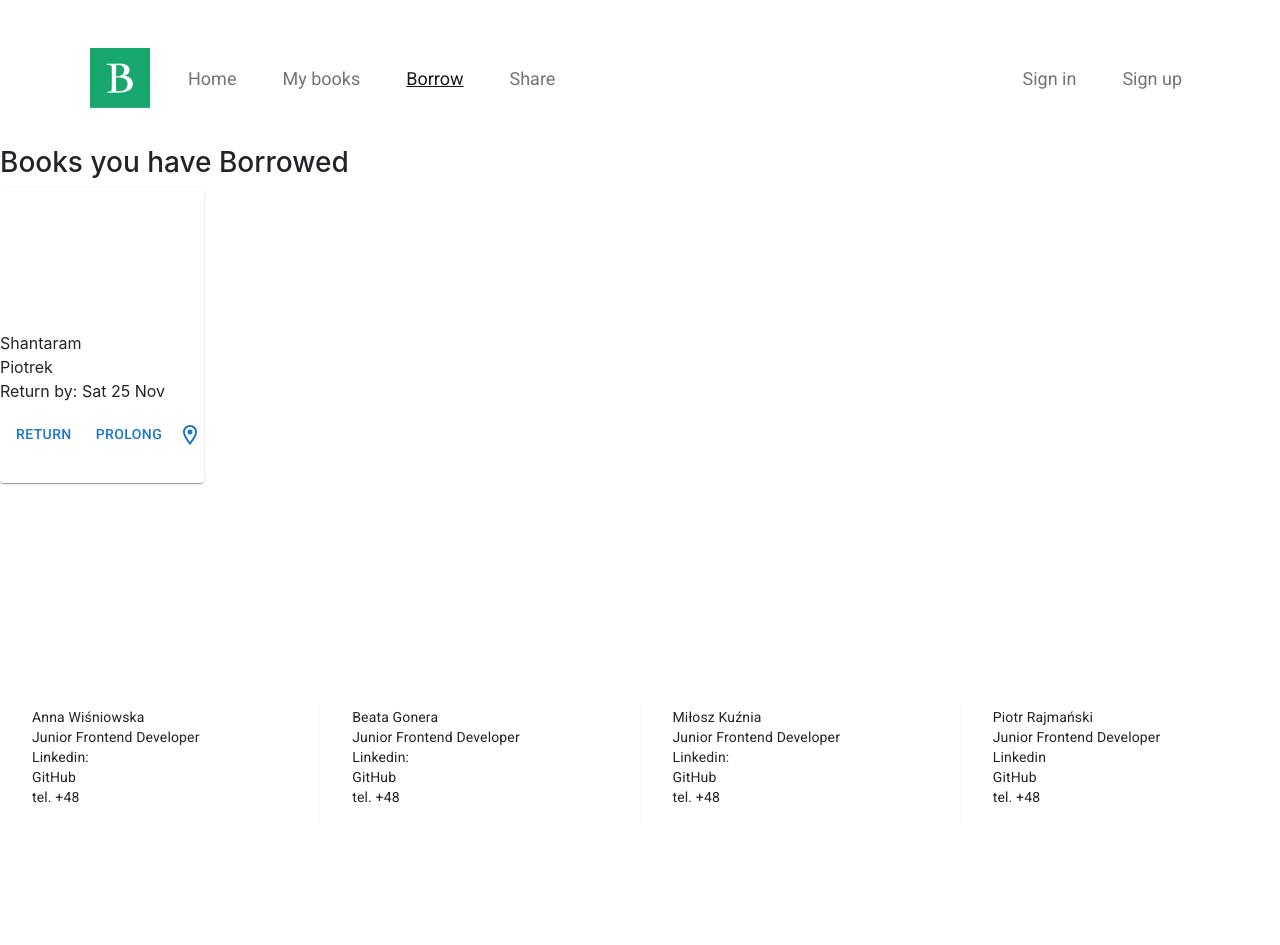
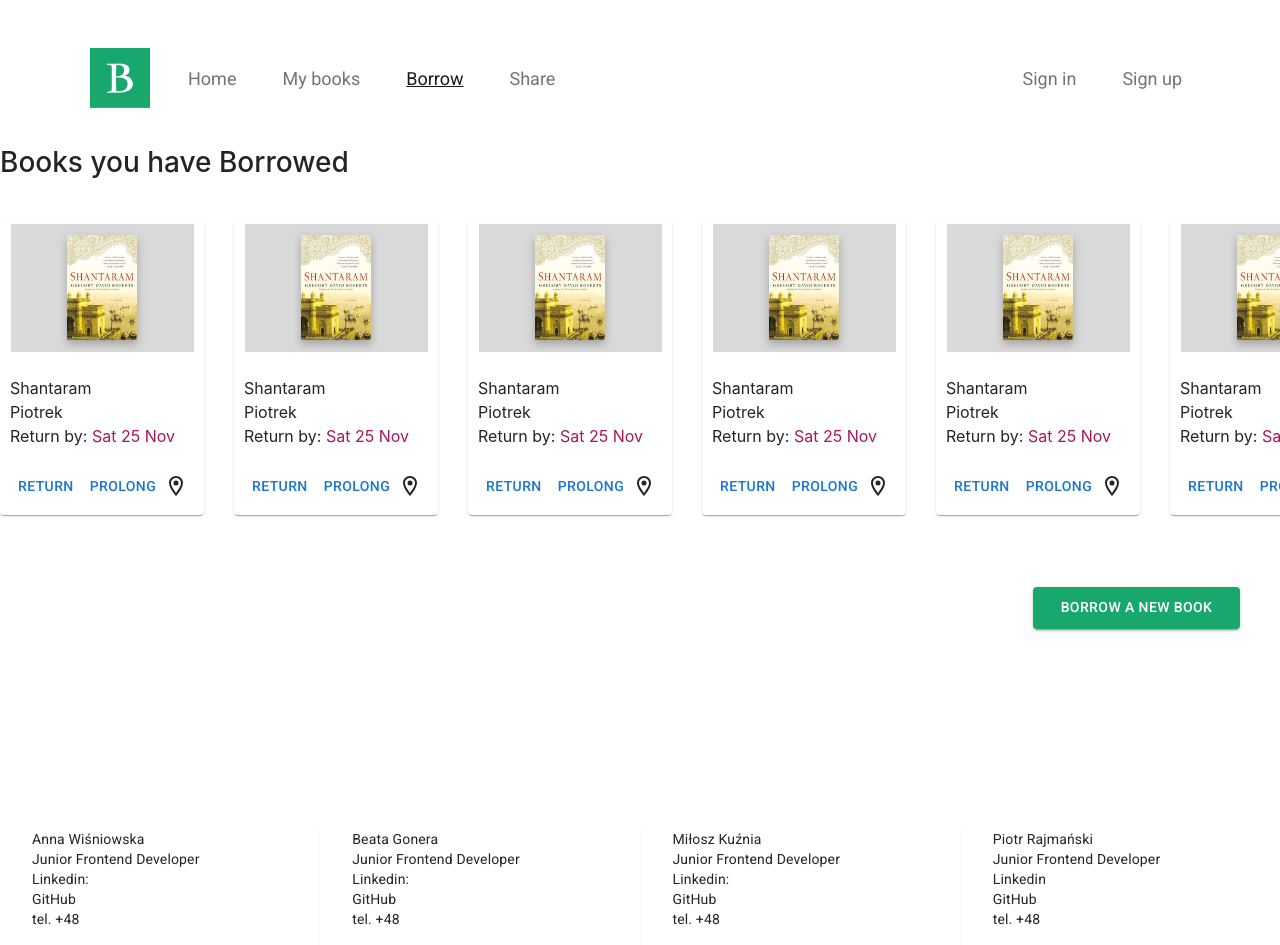
Before and after one commit to rajmanski/BookShare, a React (Create React App) app: page /borrow in a window 1280 px wide. Shown: the top 945 px of the page. Before the commit the page ends 823 px from the top, so only its background shows below. Built offline with nearby package versions, Linux system fonts and the light colour scheme.

Commit message:
Top section styling added

```diff
--- a/src/components/shared/Borrow/Borrow.style.css
+++ b/src/components/shared/Borrow/Borrow.style.css
@@ -8,6 +8,11 @@
 .borrowed-books-container {
     width: 1350px;
     height: 359px;
+    display: flex;
+    justify-content: flex-start;
+    align-items: center;
+    flex-direction: row;
+    gap: 30px;
     overflow-x: scroll;
 }
 
@@ -17,11 +22,11 @@
     align-items: flex-start;
     padding: 0px;
     isolation: isolate;
-    position: absolute;
     width: 204px;
     height: 295px;
     box-shadow: 0px 2px 1px -1px rgba(0, 0, 0, 0.2), 0px 1px 1px rgba(0, 0, 0, 0.14), 0px 1px 3px rgba(0, 0, 0, 0.12);
     border-radius: 4px;
+    gap:10px;
 }
 
 .top-section {
@@ -34,5 +39,40 @@
     isolation: isolate;
     width: 204px;
     height: 143px;
+}
 
+.background {
+    width: 183px;
+    height: 128px;
+    background: #D9D9D9;
+    display: flex;
+    justify-content: center;
+    align-items: center;
 }
+
+.img img {
+    width: 81.51px;
+    height: 105px;
+    filter: drop-shadow(0px 4px 4px rgba(0, 0, 0, 0.25));
+}
+
+.bottom-section {
+    display: flex;
+    gap: 20px;
+    flex-direction: column;
+    align-items: flex-start;
+    justify-content: space-around;
+    width: 204px;
+    padding: 10px;
+}
+
+.return-date span {
+    color: #A8185D;
+}
+
+.borrow-book-button {
+    margin: 40px;
+    display: flex;
+    justify-content: flex-end;
+    align-items: center;
+}
--- a/src/components/shared/Borrow/Borrow.tsx
+++ b/src/components/shared/Borrow/Borrow.tsx
@@ -14,15 +14,124 @@ export const Borrow = () => {
                     <div className="borrowed-books-container">
                         <div className="borrowed-book-card">
                             <div className="top-section">
-                                <div className="img"></div>
+                                <div className="background">
+                                    <div className="img">
+                                        <img src="shantaram.jpg" alt="" />
+                                    </div>
+                                </div>
                             </div>
                             <div className="bottom-section">
                                 <div className="book-data">
                                     <div className="title">Shantaram</div>
                                     <div className="owner">Piotrek</div>
-                                    <div className="return-date">Return by: Sat 25 Nov</div>
+                                    <div className="return-date">Return by: <span>Sat 25 Nov</span></div>
                                 </div>
-                                <div className="buttons">
+                                <div className="borrowed-book-card-buttons">
+                                    <Button sx={{color: '#1976D2'}}>Return</Button>
+                                    <Button sx={{color: '#1976D2'}}>Prolong</Button>
+                                    <LocationOnOutlinedIcon />
+                                </div>
+                            </div>
+                        </div>
+                        <div className="borrowed-book-card">
+                            <div className="top-section">
+                                <div className="background">
+                                    <div className="img">
+                                        <img src="shantaram.jpg" alt="" />
+                                    </div>
+                                </div>
+                            </div>
+                            <div className="bottom-section">
+                                <div className="book-data">
+                                    <div className="title">Shantaram</div>
+                                    <div className="owner">Piotrek</div>
+                                    <div className="return-date">Return by: <span>Sat 25 Nov</span></div>
+                                </div>
+                                <div className="borrowed-book-card-buttons">
+                                    <Button sx={{color: '#1976D2'}}>Return</Button>
+                                    <Button sx={{color: '#1976D2'}}>Prolong</Button>
+                                    <LocationOnOutlinedIcon />
+                                </div>
+                            </div>
+                        </div>
+                        <div className="borrowed-book-card">
+                            <div className="top-section">
+                                <div className="background">
+                                    <div className="img">
+                                        <img src="shantaram.jpg" alt="" />
+                                    </div>
+                                </div>
+                            </div>
+                            <div className="bottom-section">
+                                <div className="book-data">
+                                    <div className="title">Shantaram</div>
+                                    <div className="owner">Piotrek</div>
+                                    <div className="return-date">Return by: <span>Sat 25 Nov</span></div>
+                                </div>
+                                <div className="borrowed-book-card-buttons">
+                                    <Button sx={{color: '#1976D2'}}>Return</Button>
+                                    <Button sx={{color: '#1976D2'}}>Prolong</Button>
+                                    <LocationOnOutlinedIcon />
+                                </div>
+                            </div>
+                        </div>
+                        <div className="borrowed-book-card">
+                            <div className="top-section">
+                                <div className="background">
+                                    <div className="img">
+                                        <img src="shantaram.jpg" alt="" />
+                                    </div>
+                                </div>
+                            </div>
+                            <div className="bottom-section">
+                                <div className="book-data">
+                                    <div className="title">Shantaram</div>
+                                    <div className="owner">Piotrek</div>
+                                    <div className="return-date">Return by: <span>Sat 25 Nov</span></div>
+                                </div>
+                                <div className="borrowed-book-card-buttons">
+                                    <Button sx={{color: '#1976D2'}}>Return</Button>
+                                    <Button sx={{color: '#1976D2'}}>Prolong</Button>
+                                    <LocationOnOutlinedIcon />
+                                </div>
+                            </div>
+                        </div>
+                        <div className="borrowed-book-card">
+                            <div className="top-section">
+                                <div className="background">
+                                    <div className="img">
+                                        <img src="shantaram.jpg" alt="" />
+                                    </div>
+                                </div>
+                            </div>
+                            <div className="bottom-section">
+                                <div className="book-data">
+                                    <div className="title">Shantaram</div>
+                                    <div className="owner">Piotrek</div>
+                                    <div className="return-date">Return by: <span>Sat 25 Nov</span></div>
+                                </div>
+                                <div className="borrowed-book-card-buttons">
+                                    <Button sx={{color: '#1976D2'}}>Return</Button>
+                                    <Button sx={{color: '#1976D2'}}>Prolong</Button>
+                                    <LocationOnOutlinedIcon />
+                                </div>
+                            </div>
+                        </div>
+                        <div className="borrowed-book-card">
+                            <div className="top-section">
+                                <div className="background">
+                                    <div className="img">
+                                        <img src="shantaram.jpg" alt="" />
+                                    </div>
+                                </div>
+                            </div>
+                            <div className="bottom-section">
+                                <div className="book-data">
+                                    <div className="title">Shantaram</div>
+                                    <div className="owner">Piotrek</div>
+                                    <div className="return-date">Return by: <span>Sat 25 Nov</span></div>
+                                </div>
+                                <div className="borrowed-book-card-buttons">
                                     <Button sx={{color: '#1976D2'}}>Return</Button>
                                     <Button sx={{color: '#1976D2'}}>Prolong</Button>
                                     <LocationOnOutlinedIcon />
@@ -30,6 +139,9 @@ export const Borrow = () => {
                             </div>
                         </div>
                     </div>
+                    <div className="borrow-book-button">
+                        <Button variant="contained" sx={{width: '207px', height: '42px'}}>BORROW A NEW BOOK</Button>
+                    </div>
                 </div>
             </div>
             <Footer/>
```
